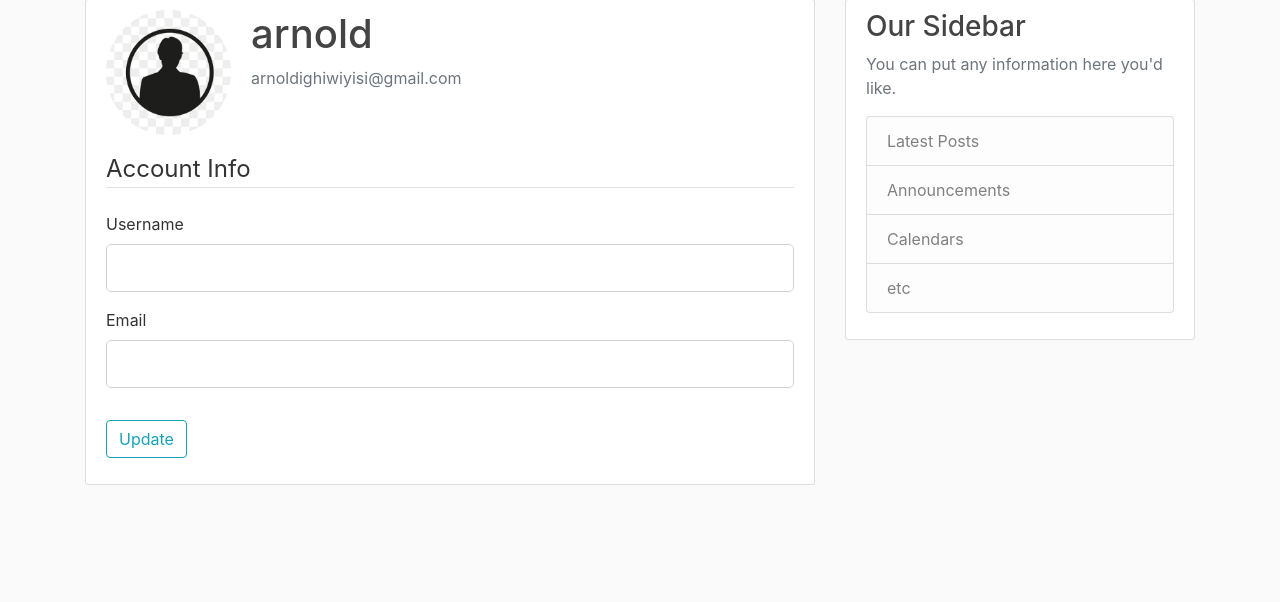
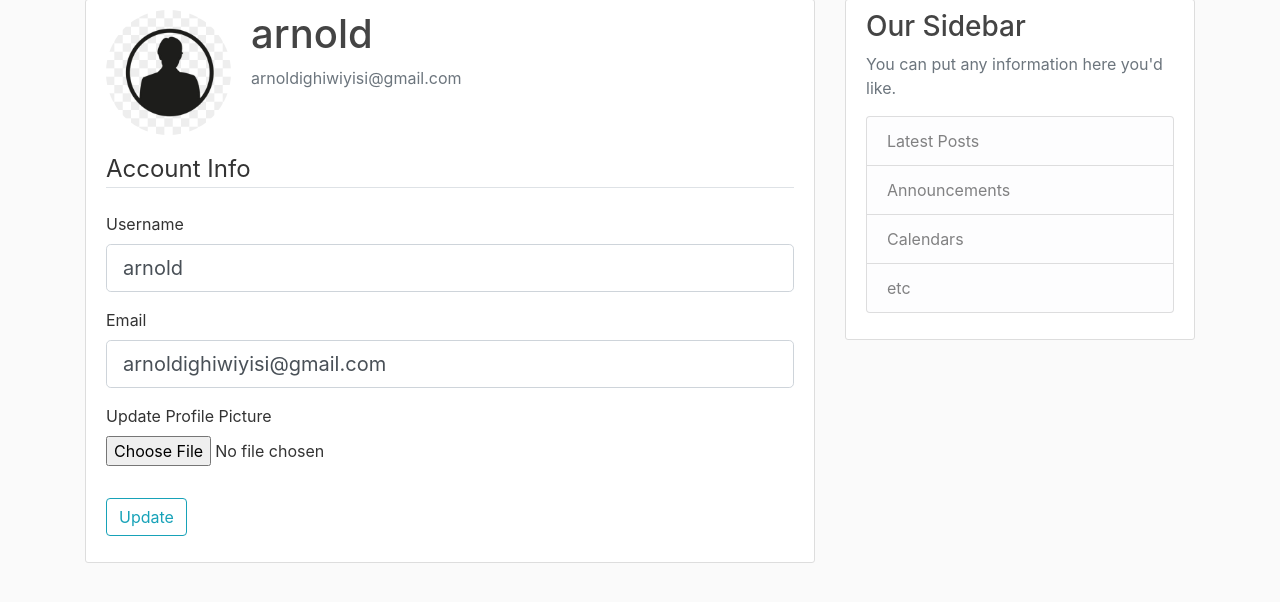
Before and after one commit to Arnold-git/Full-Featured-Web-App-With-Flask, a Flask app: page /account in a window 1280 px wide. Shown: the part 81-683 px from the top of the page. Run offline with Flask 2, Linux system fonts and the light colour scheme; a user stored in the database is signed in; some libraries are stand-ins or nearby versions.

Commit message:
profile pic upload feature added

```diff
--- a/flaskblog/forms.py
+++ b/flaskblog/forms.py
@@ -1,4 +1,5 @@
 from flask_wtf import FlaskForm
+from flask_wtf.file import FileField, FileAllowed
 from flask_login import current_user
 from wtforms import StringField, PasswordField, SubmitField, BooleanField
 from wtforms.validators import DataRequired, Length, Email, EqualTo, ValidationError
@@ -57,16 +58,20 @@ class UpdateAccountForm(FlaskForm):
 	email = StringField('Email',
 		validators=[DataRequired(), Email()])
 
+	picture = FileField('Update Profile Picture',
+		validators=[FileAllowed(['jpg','png'])])
+
 	submit = SubmitField('Update')
 
 
+
 	def validate_username(self, username):
-		if username.data != curremt_user.username:
+		if username.data != current_user.username:
 			user = User.query.filter_by(username=username.data).first()
 			if user:
 				raise ValidationError('Username already exist,Please choose a different one')
 	def validate_email(self, email):
-		if email.data != curremt_user.email:
+		if email.data != current_user.email:
 
 			user = User.query.filter_by(username=email.data).first()
 			if user:
--- a/flaskblog/routes.py
+++ b/flaskblog/routes.py
@@ -68,10 +68,19 @@ def logout():
     logout_user()
     return redirect(url_for('home'))
 
-@app.route("/account")
+@app.route("/account", methods=['GET', 'POST'])
 @login_required
 def account():
     form = UpdateAccountForm()
+    if form.validate_on_submit():
+        current_user.username = form.username.data
+        current_user.email = form.email.data
+        db.session.commit()
+        flash("Your Account has been updated!", 'success')
+        return redirect(url_for('account'))
+    elif request.method == 'GET':
+        form.username.data = current_user.username
+        form.email.data = current_user.email
     image_file = url_for('static', filename='profile_pic/' + current_user.image_file)
     return render_template('account.html', title='Account', image_file=image_file,
         form=form)
--- a/flaskblog/templates/account.html
+++ b/flaskblog/templates/account.html
@@ -8,7 +8,7 @@
 	      <p class="text-secondary">{{ current_user.email}}</p>
 	    </div>
 	  </div>
-		<form method="POST" action="">
+		<form method="POST" action="" enctype="multipart/form-data">
 			{{ form.hidden_tag() }}
 			<fieldset class="form-group">
 				<legend class="border-bottom mb-4">Account Info</legend>
@@ -43,6 +43,15 @@
 						{{ form.email(class="form-control form-control-lg") }}
 					{% endif %}
 				</div>
+				<div class="form-group">
+					{{ form.picture.label() }}
+					{{ form.picture(class="form-control-file") }}
+					{% if form.picture.errors %}
+						{% for error in form.picture.errors %}
+									<span class="text-danger">{{ error }}</span></br>
+						{% endfor %}
+					{% endif %}
+				</div>
 			</fieldset>
 			<div class="form-group">
 				{{ form.submit(class="btn btn-outline-info") }}
```
Also changed, not shown: flaskblog/site.db.
